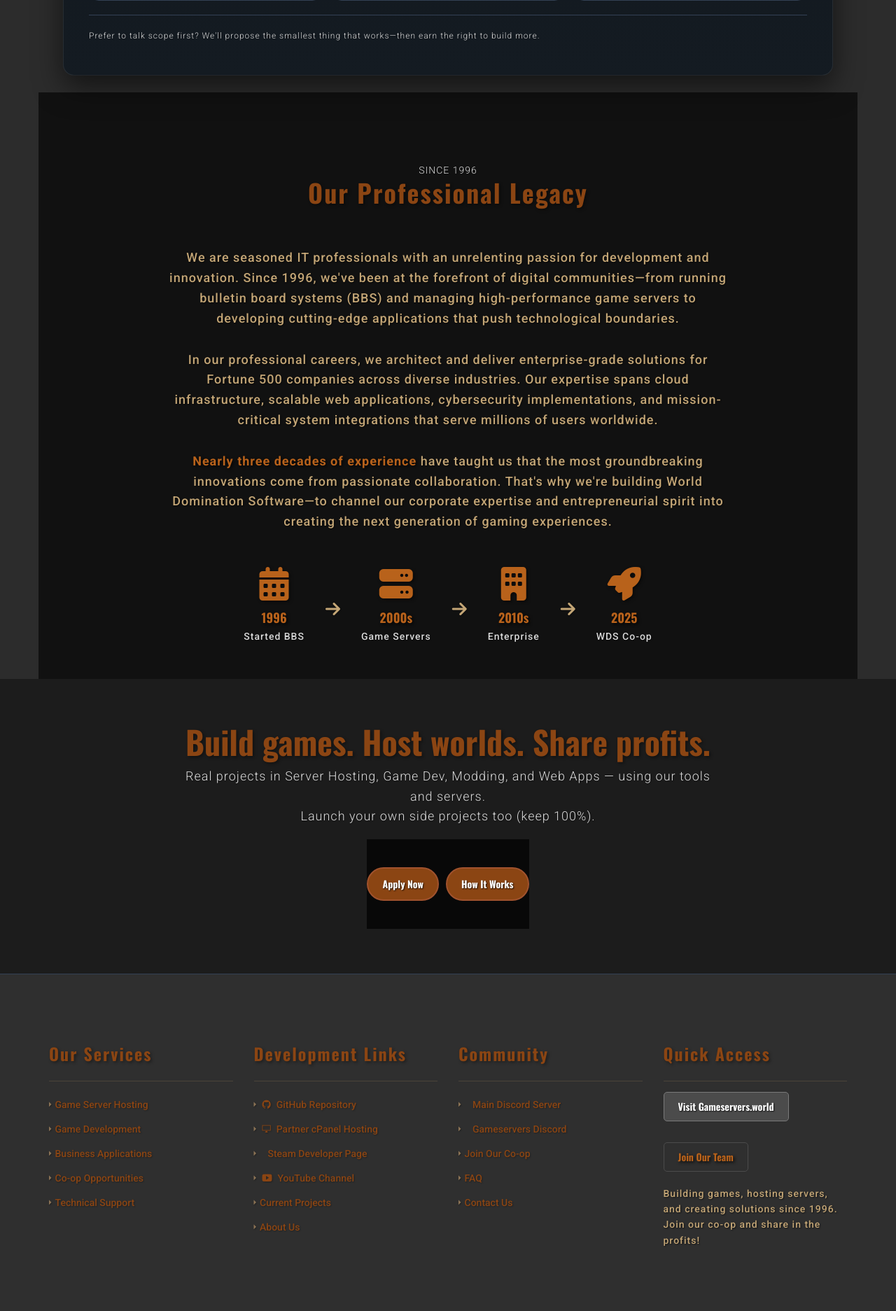
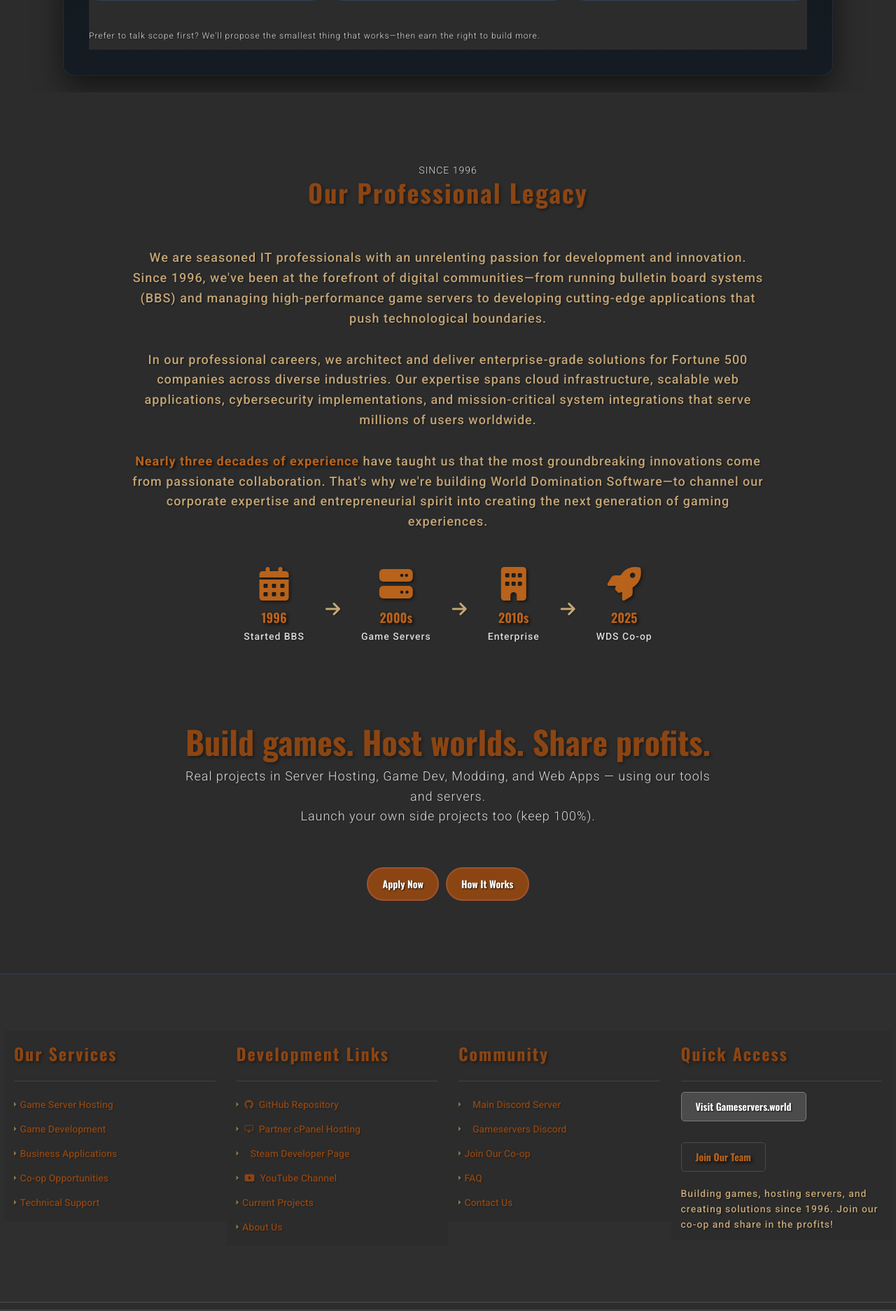
Before and after one commit to RunlevelSystems/RL-website, a PHP site: page /index.php in a window 1280 px wide. Shown: the part 1212-3085 px from the top of the page at 70% size. Run offline with PHP 8.4, Linux system fonts and the light colour scheme; some web fonts are replaced.

Commit message:
full witdth

```diff
--- a/assets/css/main.css
+++ b/assets/css/main.css
@@ -142,7 +142,7 @@ body{
     position: relative;
 }
 .nutral{
-	background-color: #1C1C1C;
+	background-color: #2C2C2C;
 	height: 90px;
 	z-index: 10;
 	position: relative;
--- a/assets/css/readability-improvements.css
+++ b/assets/css/readability-improvements.css
@@ -1,4 +1,27 @@
 /* Global Readability Improvements for Orwellian Fascist Theme */
+
+/* Full-width layout while maintaining mobile responsiveness */
+.container {
+    max-width: 100% !important;
+    width: 100% !important;
+    padding-left: 20px !important;
+    padding-right: 20px !important;
+}
+
+/* Responsive padding for better mobile experience */
+@media (max-width: 768px) {
+    .container {
+        padding-left: 15px !important;
+        padding-right: 15px !important;
+    }
+}
+
+@media (max-width: 480px) {
+    .container {
+        padding-left: 10px !important;
+        padding-right: 10px !important;
+    }
+}
 
 /* Orwellian atmosphere with concrete/urban feel */
 body {
@@ -45,6 +68,63 @@ body {
 
 [style*="rgba(255,255,255,0.1)"] {
     background: rgba(75, 75, 75, 0.4) !important;
+}
+
+/* Comprehensive background normalization - all containers match concrete theme */
+div, section, article, main, aside, header, footer, nav {
+    background-color: #2C2C2C !important; /* Force concrete background on all containers */
+}
+
+/* Specific container fixes */
+.container, .container-fluid, .row, .col, .col-md-6, .col-md-12, .col-lg-6, .col-lg-12 {
+    background-color: transparent !important; /* Let parent background show through */
+}
+
+/* Card-like elements use urban surface */
+.card, .panel, .well, .jumbotron, .hero-section {
+    background-color: #4B4B4B !important; /* Gritty Urban surface */
+    border: 1px solid #7A7A7A !important;
+}
+
+/* Navigation containers */
+.navbar, .nav, .navigation {
+    background-color: #2C2C2C !important; /* Concrete background */
+    border-color: #4B4B4B !important;
+}
+
+/* Content wrappers */
+.content, .main-content, .page-content, .wrapper {
+    background-color: #2C2C2C !important; /* Concrete background */
+}
+
+/* Override common hardcoded inline background colors for Orwellian consistency */
+[style*="background: #1a1a1a"],
+[style*="background-color: #1a1a1a"],
+[style*="background:#1a1a1a"],
+[style*="background-color:#1a1a1a"],
+[style*="background: #2a2a2a"],
+[style*="background-color: #2a2a2a"],
+[style*="background:#2a2a2a"],
+[style*="background-color:#2a2a2a"],
+[style*="background: #333"],
+[style*="background-color: #333"],
+[style*="background:#333"],
+[style*="background-color:#333"],
+[style*="background: #2A2A2A"],
+[style*="background-color: #2A2A2A"],
+[style*="background:#2A2A2A"],
+[style*="background-color:#2A2A2A"] {
+    background-color: #2C2C2C !important; /* Force Orwellian concrete */
+}
+
+/* Override hardcoded border colors */
+[style*="border: 1px solid #333"],
+[style*="border:1px solid #333"],
+[style*="border: 1px solid #444"],
+[style*="border:1px solid #444"],
+[style*="border: 1px solid #555"],
+[style*="border:1px solid #555"] {
+    border-color: #4B4B4B !important; /* Gritty Urban borders */
 }
 
 /* Improve form fields visibility with dystopian styling */
--- a/includes/header.html
+++ b/includes/header.html
@@ -1,6 +1,6 @@
 <!-- Site Header -->
 <div class="site-header-bg">
-    <div class="container">
+    <div class="container-fluid">
         <div class="row">
             <div class="col-sm-6">
              <!--    <a href="index.php"><img src="assets/images/wds-hero.png" alt="logo"></a> -->
--- a/includes/navigation.php
+++ b/includes/navigation.php
@@ -20,7 +20,7 @@ $is_logged_in = function_exists('isLoggedInAdmin') ? isLoggedInAdmin() : false;
 
 <!-- Navigation Header -->
 <section id="header" class="main-header <?php echo isset($header_class) ? $header_class : ''; ?>">
-    <div class="container">
+    <div class="container-fluid">
         <div class="row" style="background-color: #1C1C1C;">
             <nav class="navbar navbar-default">
                 <div class="navbar-header">
@@ -34,13 +34,21 @@ $is_logged_in = function_exists('isLoggedInAdmin') ? isLoggedInAdmin() : false;
 
                 <div class="collapse navbar-collapse" id="site-nav-bar" style="background-color: #080808;">
                     <ul class="nav navbar-nav">
-                        <li <?php echo ($current_page == 'index') ? 'class="active"' : ''; ?>><a href="index.php">Home</a></li>
-                        <li <?php echo ($current_page == 'projects') ? 'class="active"' : ''; ?>><a href="projects.php">Projects</a></li>
-                        <li <?php echo ($current_page == 'joinus') ? 'class="active"' : ''; ?>><a href="joinus.php">Join Us</a></li>
-                        <li <?php echo ($current_page == 'contact') ? 'class="active"' : ''; ?>><a href="contact.php">Contact</a></li>
+                        <?php
+                        // Determine if we're in a subdirectory
+                        $base_path = (basename(dirname(__FILE__)) == 'includes') ? '../' : './';
+                        $is_in_projects = (strpos($_SERVER['REQUEST_URI'], '/projects/') !== false);
+                        if ($is_in_projects) {
+                            $base_path = '../';
+                        }
+                        ?>
+                        <li <?php echo ($current_page == 'index') ? 'class="active"' : ''; ?>><a href="<?php echo $base_path; ?>index.php">Home</a></li>
+                        <li <?php echo ($current_page == 'projects') ? 'class="active"' : ''; ?>><a href="<?php echo $base_path; ?>projects.php">Projects</a></li>
+                        <li <?php echo ($current_page == 'joinus') ? 'class="active"' : ''; ?>><a href="<?php echo $base_path; ?>joinus.php">Join Us</a></li>
+                        <li <?php echo ($current_page == 'contact') ? 'class="active"' : ''; ?>><a href="<?php echo $base_path; ?>contact.php">Contact</a></li>
 
                         <?php if ($is_logged_in): ?>
-                            <li <?php echo ($current_page == 'staff-info') ? 'class="active"' : ''; ?>><a href="staff-info.php" style="color: #8B4513;"><i class="ion-locked"></i> Staff Info</a></li>
+                            <li <?php echo ($current_page == 'staff-info') ? 'class="active"' : ''; ?>><a href="<?php echo $base_path; ?>staff-info.php" style="color: #8B4513;"><i class="ion-locked"></i> Staff Info</a></li>
                         <?php endif; ?>
                     </ul>
 
@@ -52,30 +60,30 @@ $is_logged_in = function_exists('isLoggedInAdmin') ? isLoggedInAdmin() : false;
                                     <i class="ion-person"></i> <?php echo isset($_SESSION['wds_admin_user']) ? htmlspecialchars($_SESSION['wds_admin_user']) : 'Staff'; ?> <span class="caret"></span>
                                 </a>
                                 <ul class="dropdown-menu" style="background: #1a1a1a; border: 1px solid #8B4513;">
-                                    <li><a href="staff-info.php" style="color: #8B7355;"><i class="ion-information-circled"></i> Staff Resources</a></li>
+                                    <li><a href="<?php echo $base_path; ?>staff-info.php" style="color: #8B7355;"><i class="ion-information-circled"></i> Staff Resources</a></li>
                                     <li role="separator" class="divider" style="background: #333;"></li>
-                                    <li><a href="logout.php" style="color: #f87171;"><i class="ion-log-out"></i> Logout</a></li>
+                                    <li><a href="<?php echo $base_path; ?>logout.php" style="color: #f87171;"><i class="ion-log-out"></i> Logout</a></li>
                                 </ul>
                             </li>
                         <?php else: ?>
-                            <li><a href="login.php" style="color: #8B4513;"><i class="ion-log-in"></i> Staff Login</a></li>
+                            <li><a href="<?php echo $base_path; ?>login.php" style="color: #8B4513;"><i class="ion-log-in"></i> Staff Login</a></li>
                         <?php endif; ?>
                     </ul>
                 </div><!-- /.navbar-collapse -->
             </nav>
         </div>
 
-        <div class="intro row intro-fixed-height" style="height: 300px; min-height: 300px; background-color: #1C1C1C;">
+        <div class="intro row intro-fixed-height" style="height: 300px; min-height: 300px; background: transparent;">
             <div class="overlay"></div>
             <div class="col-sm-3" style="display: flex; align-items: center; height: 100%;">
-                <a href="index.php" style="height: 100%; width: 100%; display: flex; align-items: center; justify-content: center;">
-                    <img src="assets/images/wds-logo.png" alt="WDS Logo" class="header-logo" style="max-width: 100%; max-height: 100%; object-fit: contain;">
+                <a href="<?php echo $base_path; ?>index.php" style="height: 100%; width: 100%; display: flex; align-items: center; justify-content: center;">
+                    <img src="<?php echo $base_path; ?>assets/images/wds-logo.png" alt="WDS Logo" class="header-logo" style="max-width: 100%; max-height: 100%; object-fit: contain;">
                 </a>
             </div>
             <?php if(isset($show_breadcrumb) && $show_breadcrumb): ?>
                 <div class="col-sm-9">
                     <ol class="breadcrumb">
-                        <li><a href="index.php">Home</a></li>
+                        <li><a href="<?php echo $base_path; ?>index.php">Home</a></li>
                         <li class="active"><?php echo $page_breadcrumb; ?></li>
                     </ol>
                 </div>
@@ -90,5 +98,5 @@ $is_logged_in = function_exists('isLoggedInAdmin') ? isLoggedInAdmin() : false;
             <?php endif; ?>
         </div> <!-- /.intro.row -->
     </div> <!-- /.container -->
-    <div class="nutral"></div>
+    <div class="nutral" style="background: url('<?php echo $base_path; ?>assets/images/code.png') center center / cover no-repeat, #2C2C2C; height: 390px; margin-top: -300px; z-index: -1;"></div>
 </section> <!-- /#header -->
--- a/index.php
+++ b/index.php
@@ -5,7 +5,7 @@
         <meta http-equiv="X-UA-Compatible" content="IE=edge">
         <meta name="viewport" content="width=device-width, initial-scale=1">
 
-        <title>Robot</title>
+        <title>WDS</title>
 
         <!-- CSS -->
 
@@ -169,7 +169,7 @@
 
     <!-- History -->
         <section id="history" class="history">
-            <div class="container section-bg">
+            <div class="container-fluid section-bg">
                 <div class="row">
                     <div class="col-sm-12">
                         <div class="title-box">
--- a/projects/alien-apocalypse.php
+++ b/projects/alien-apocalypse.php
@@ -16,6 +16,7 @@
         <link href="../assets/css/owl.carousel.theme.min.css" rel="stylesheet">
         <link href="../assets/css/ionicons.css" rel="stylesheet">
         <link href="../assets/css/main.css" rel="stylesheet">
+        <link href="../assets/css/readability-improvements.css" rel="stylesheet">
     </head>
     <body>
         <?php
--- a/projects/bbs-revival.php
+++ b/projects/bbs-revival.php
@@ -16,6 +16,7 @@
         <link href="../assets/css/owl.carousel.theme.min.css" rel="stylesheet">
         <link href="../assets/css/ionicons.css" rel="stylesheet">
         <link href="../assets/css/main.css" rel="stylesheet">
+        <link href="../assets/css/readability-improvements.css" rel="stylesheet">
     </head>
     <body>
         <?php
--- a/projects/roadkill-v2.php
+++ b/projects/roadkill-v2.php
@@ -16,6 +16,7 @@
         <link href="../assets/css/owl.carousel.theme.min.css" rel="stylesheet">
         <link href="../assets/css/ionicons.css" rel="stylesheet">
         <link href="../assets/css/main.css" rel="stylesheet">
+        <link href="../assets/css/readability-improvements.css" rel="stylesheet">
     </head>
     <body>
         <?php
```
Also changed, not shown: assets/images/code.png (added), 1 other file.
